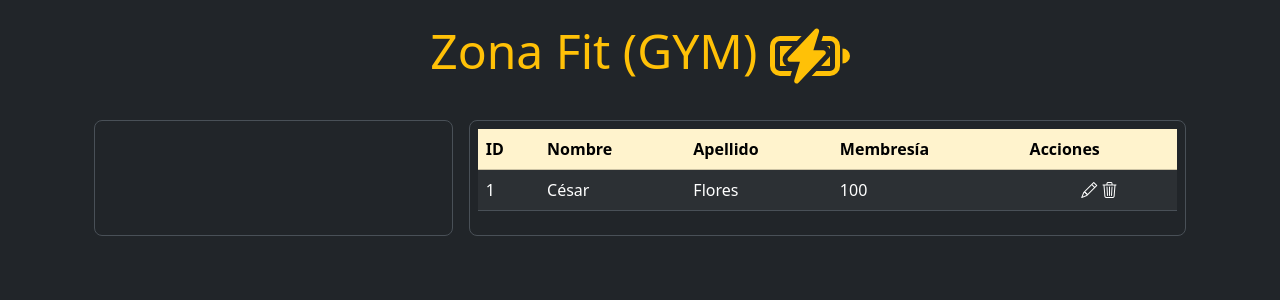
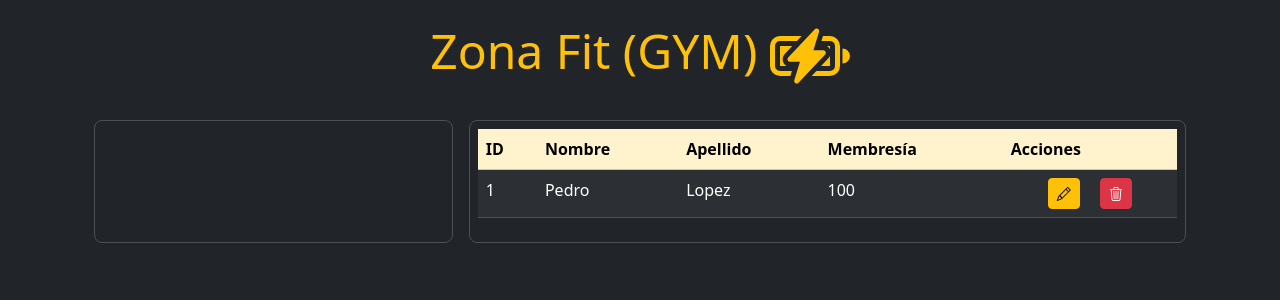
Before and after one commit to CesarFR7/ZonaFit, a Flask app: page / in a window 1280 px wide. Shown: the top 300 px of the page. Run offline with Flask 3, Linux system fonts and the light colour scheme.

Commit message:
Se dio diseño a los botones de editar y eliminar
Se agregaron las clases de Bootstrap para los botones

```diff
--- a/templates/index.html
+++ b/templates/index.html
@@ -45,14 +45,17 @@
                         <tbody>
                             <tr>
                                 <td>1</td>
-                                <td>César</td>
-                                <td>Flores</td>
+                                <td>Pedro</td>
+                                <td>Lopez</td>
                                 <td>100</td>
                                 <td class="text-center">
                                     <div>
-                                        <i class="bi bi-pencil"></i>
-                                        <i class="bi bi-trash3"></i>
-
+                                        <a href="#" class="btn btn-warning btn-sm me-3">
+                                            <i class="bi bi-pencil"></i>
+                                        </a>
+                                        <a href="#" class="btn btn-danger btn-sm">
+                                            <i class="bi bi-trash3"></i>
+                                        </a>
                                     </div>
                                 </td>
                             </tr>
```
